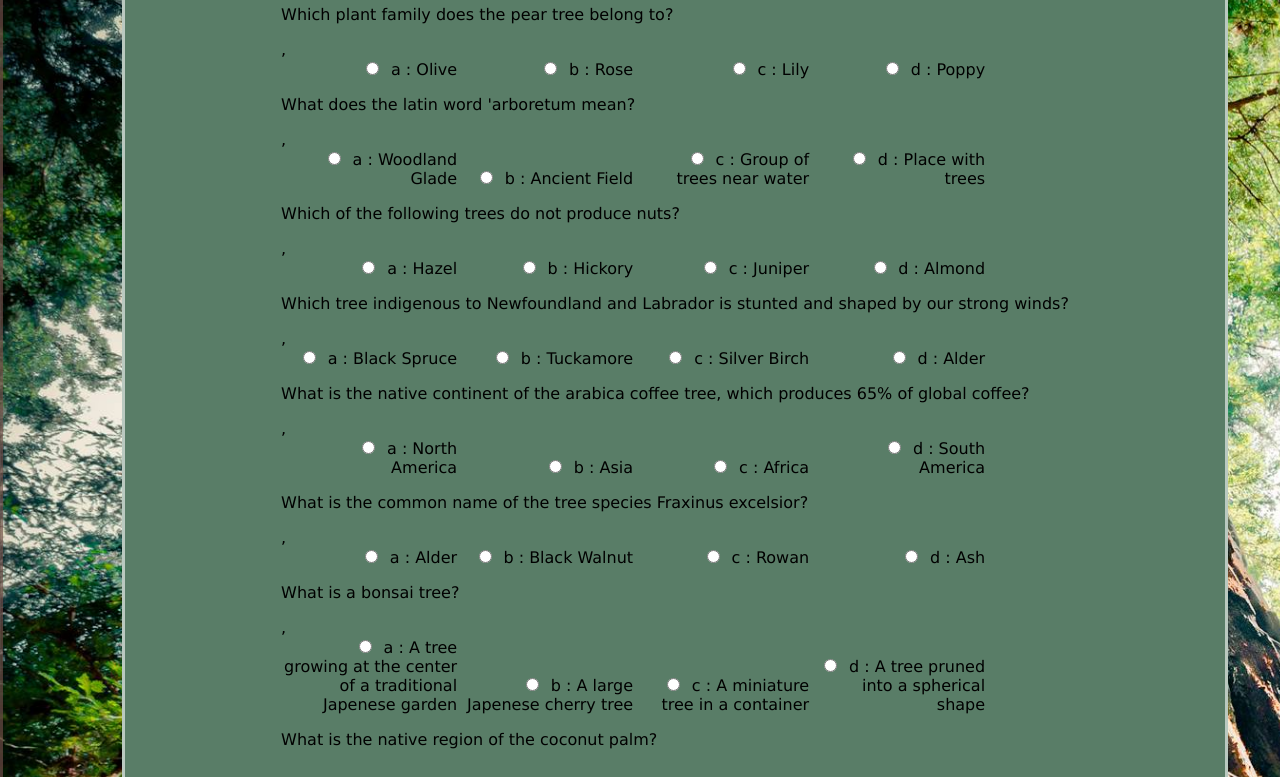
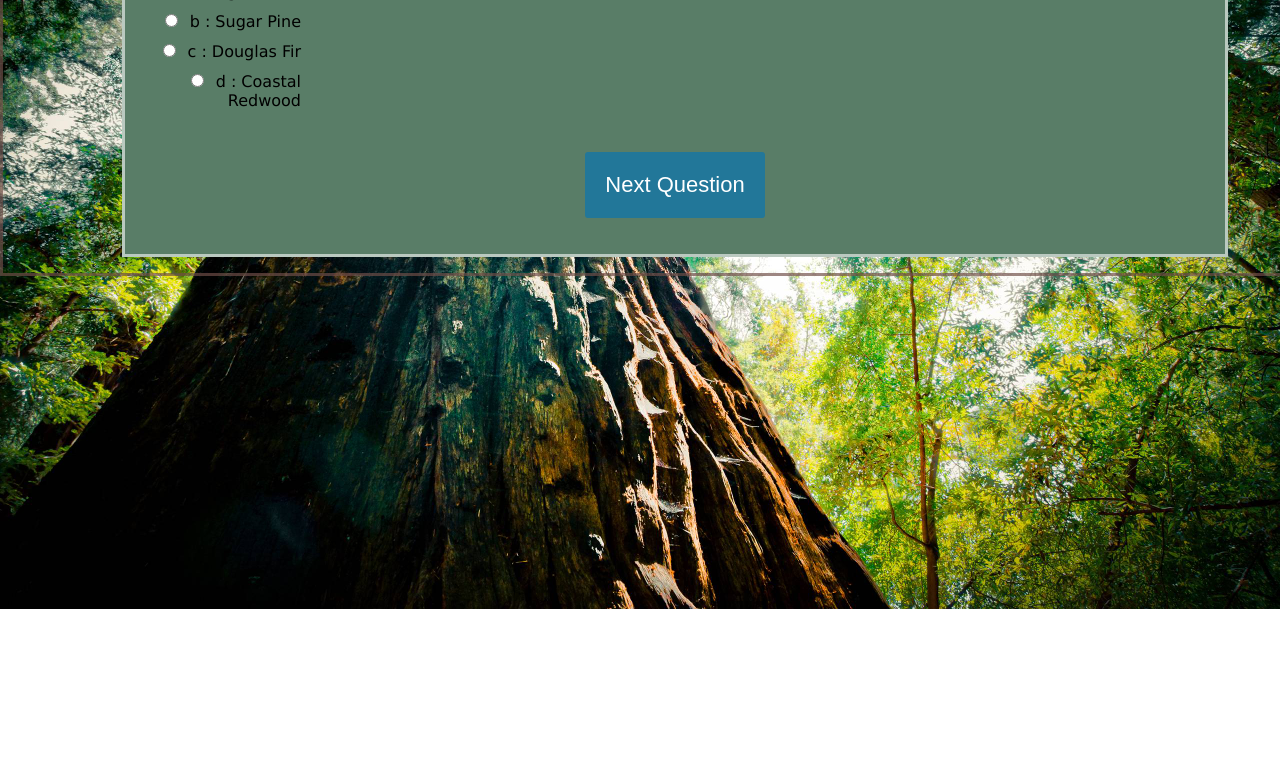
Before and after one commit to Tyler-Coombs/CP1211TriviaProject, a plain HTML site: page Tree Trivia/index.html in a window 1280 px wide. Shown: the part 191-968 px from the top of the page. After the commit the page ends 800 px from the top, so only its background shows below. Drawn offline with Linux system fonts and the light colour scheme.

Commit message:
Added more CSS and JS functionality

```diff
--- a/Tree Trivia/index.html
+++ b/Tree Trivia/index.html
@@ -9,8 +9,11 @@
     <body>
         <main class="flex-container">
             <h1>Tree Trivia </h1>
-
-                <div id="trivia"></div>
+                <div class="trivia-container">
+                    <div id="trivia"></div>
+                </div>
+                <button id="previous">Previous Question</button>
+                <button id="next">Next Question</button>
                 <button id="submit">Submit Answers</button>
                 <div id="results"></div>
 
--- a/Tree Trivia/main.css
+++ b/Tree Trivia/main.css
@@ -24,6 +24,20 @@ input, select {
     margin-right: 0.5em;
 }
 select { width: 13em; }
+#submit {
+    font-family: sans-serif;
+	font-size: 20px;
+	background-color: #279;
+	color: #fff;
+	border: 0px;
+	border-radius: 3px;
+	padding: 20px;
+	cursor: pointer;
+	margin-bottom: 20px;
+}
+#submit:hover{
+	background-color: #38a;
+}
 
 .flex-container {
     display: flex;
@@ -36,5 +50,54 @@ select { width: 13em; }
     font-family:'Lucida Sans', 'Lucida Sans Regular', 'Lucida Grande', 'Lucida Sans Unicode', Geneva, Verdana, sans-serif;
     justify-content: center;
     align-items: center;
+}
 
+.slide{
+    position: absolute;
+    left: 0px;
+    top: 0px;
+    width: 100%;
+    z-index: 1;
+    opacity: 0;
+    transition: opacity 0.5s;
 }
+.active-slide{
+    opacity: 1;
+    z-index: 2;
+}
+.trivia-container{
+    position: relative;
+    justify-content: center;
+    align-items: center;
+    height: 200px;
+    width: 100%;
+    margin-top: 40px;
+}
+
+.question{
+    font-size: 30px;
+    margin-bottom: 10px;
+}
+.answers {
+    margin-bottom: 20px;
+    text-align: left;
+    display: inline-block;
+}
+.answers label{
+    display: block;
+    margin-bottom: 10px;
+}
+button{
+    font-family: 'Work Sans', sans-serif;
+      font-size: 22px;
+      background-color: #279;
+      color: #fff;
+      border: 0px;
+      border-radius: 3px;
+      padding: 20px;
+      cursor: pointer;
+      margin-bottom: 20px;
+}
+button:hover{
+      background-color: #38a;
+}
--- a/Tree Trivia/trivia.js
+++ b/Tree Trivia/trivia.js
@@ -21,8 +21,10 @@
                     );
                 }
                 output.push (
-                    `<div class="question">${currentQuestion.question}</div>,
-                    <div class="answers">${answers.join('')}</div>`
+                    `<div class="slide">
+                        <div class="question">${currentQuestion.question}</div>
+                        <div class="answers">${answers.join('')}</div>
+                    </div>`
                 );
             }
         );
@@ -51,10 +53,36 @@
         resultsContainer.innerHTML = `${numCorrect} out of ${myQuestions.length}`;
     }
 
+    function showSlide(n) {
+        slides[currentSlide].classList.remove('active-slide');
+        slides[n].classList.add('active-slide');
+        currentSlide = n;
+        if(currentSlide === 0){
+          previousButton.style.display = 'none';
+        }
+        else{
+          previousButton.style.display = 'inline-block';
+        }
+        if(currentSlide === slides.length-1){
+          nextButton.style.display = 'none';
+          submitButton.style.display = 'inline-block';
+        }
+        else{
+          nextButton.style.display = 'inline-block';
+          submitButton.style.display = 'none';
+        }
+      }
+    function showNextSlide() {
+        showSlide(currentSlide + 1);
+      }
+
+    function showPreviousSlide() {
+        showSlide(currentSlide - 1);
+      }
+
     const triviaContainer = document.getElementById("trivia");
     const resultsContainer = document.getElementById("results");
     const submitButton = document.getElementById("submit");
-
     const myQuestions = [
         {
             question: "What is the tallest tree in the world?",
@@ -191,9 +219,17 @@
     //display trivia
     buildQuiz();
 
+    const previousButton = document.getElementById("previous");
+    const nextButton = document.getElementById("next");
+    const slides = document.querySelectorAll(".slide");
+    let currentSlide = 0;
+
+    showSlide(currentSlide);
+
     //on submit, show results
-    document.addEventListener("DOMContentLoaded", () => {
-        submitButton.addEventListener("click", showResults);
-    })
+
+    submitButton.addEventListener("click", showResults);
+    previousButton.addEventListener("click", showPreviousSlide);
+    nextButton.addEventListener("click", showNextSlide);
 
 })();
```
